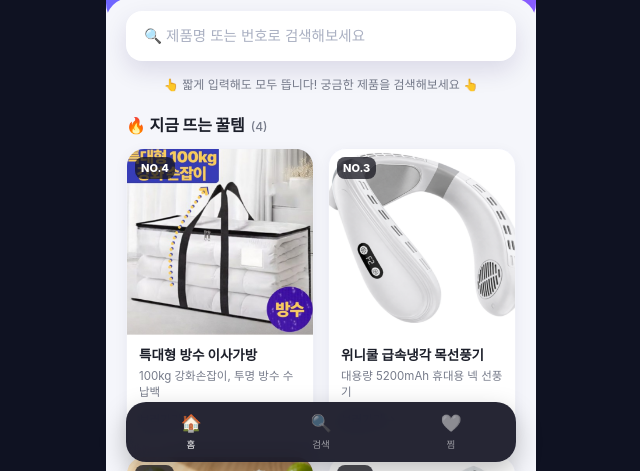
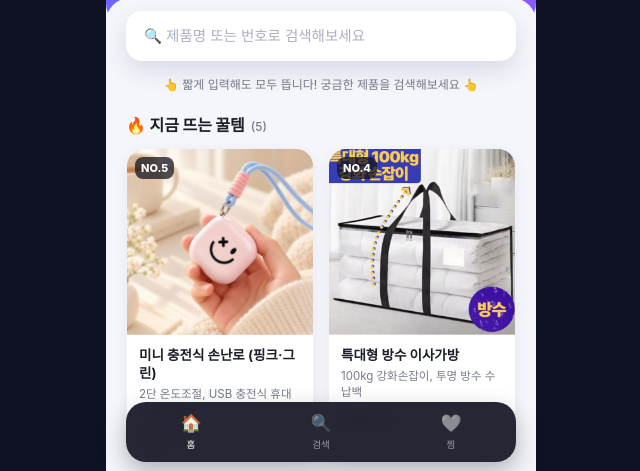
Before and after one commit to sehwan50593/igw-bio, a plain HTML site: page index.html in a window 1280 px wide. Shown: the part 324-795 px from the top of the page, without its empty margins (319-959 px from the left). Drawn offline with Linux system fonts and the light colour scheme.

Commit message:
Add product 5: mini rechargeable hand warmer
Co-Authored-By: Claude Sonnet 5.5 <noreply@anthropic.com>

```diff
--- a/index.html
+++ b/index.html
@@ -272,6 +272,14 @@
   // img: 실제 상품 사진 경로 (없으면 emoji로 대체 표시)
   const products = [
     {
+      id: 5,
+      name: "미니 충전식 손난로 (핑크·그린)",
+      desc: "2단 온도조절, USB 충전식 휴대용 핸드워머",
+      emoji: "🔥",
+      img: "assets/product-5.jpg",
+      link: "https://link.coupang.com/a/iguvawELKe"
+    },
+    {
       id: 4,
       name: "특대형 방수 이사가방",
       desc: "100kg 강화손잡이, 투명 방수 수납백",
```
Also changed, not shown: assets/product-5.jpg (added).
